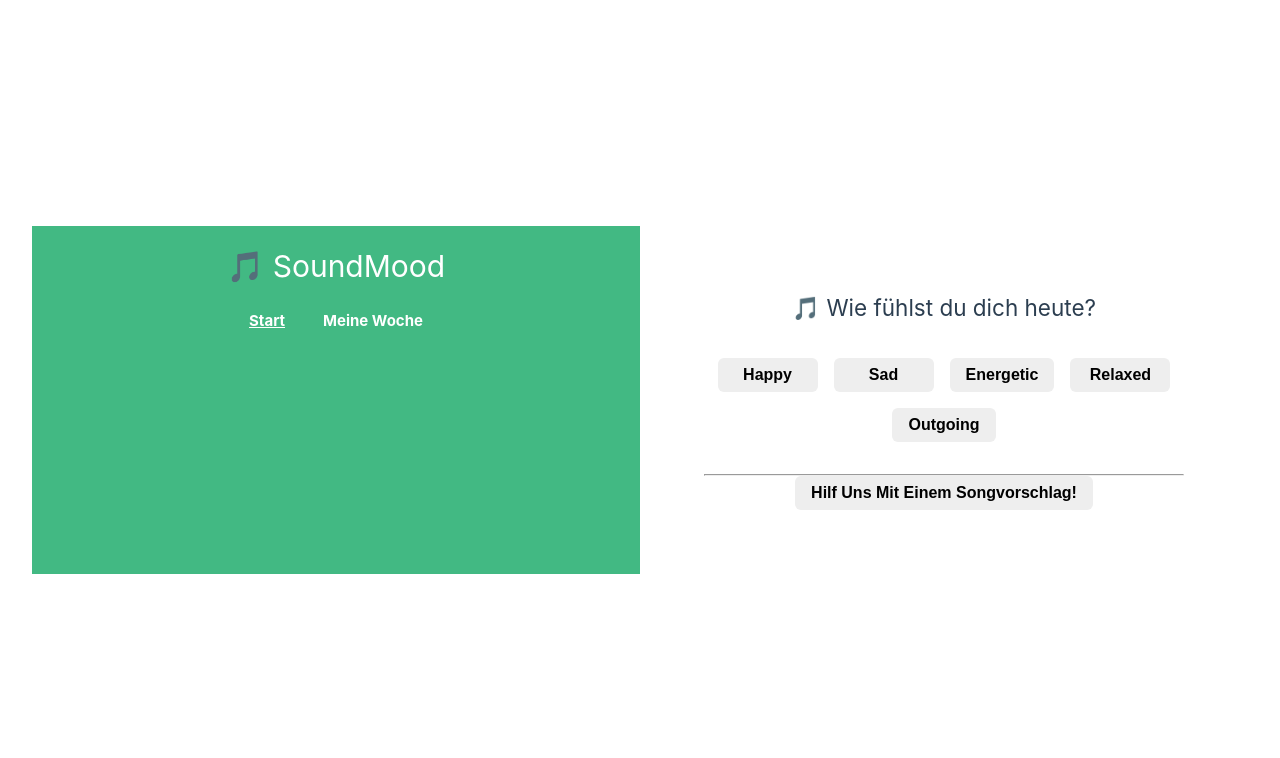
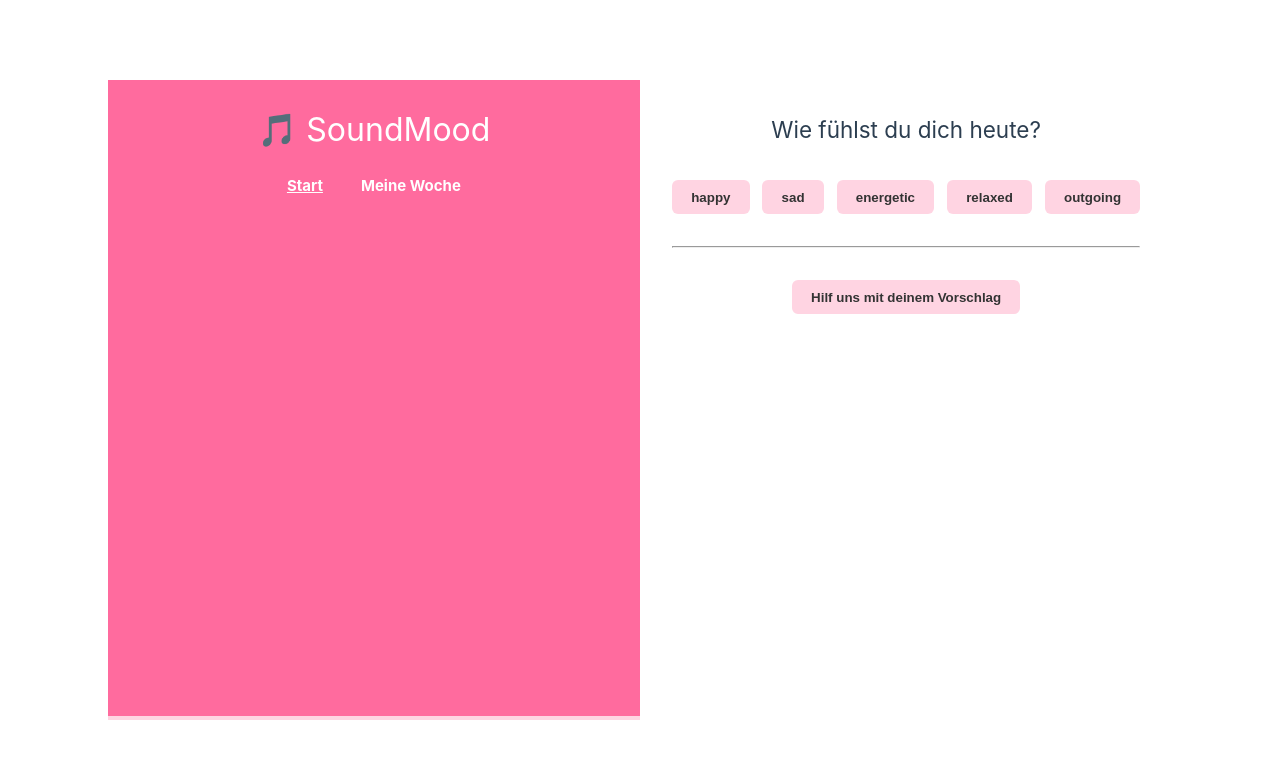
Before and after one commit to KamdemMarylove/Frontend-Soundmood, a Vue app: page / in a window 1280 px wide. Shown: the top 758 px of the page. Built offline with nearby package versions, Linux system fonts and the light colour scheme; the HTML template or start-up script is replaced by a standard one.

Commit message:
styling versuche2

```diff
--- a/src/App.vue
+++ b/src/App.vue
@@ -1,5 +1,5 @@
 <script setup lang="ts">
-import { RouterView, RouterLink } from 'vue-router'
+import { RouterLink, RouterView } from 'vue-router'
 </script>
 
 <template>
@@ -18,10 +18,16 @@ import { RouterView, RouterLink } from 'vue-router'
 
 <style scoped>
 header {
-  padding: 1rem;
-  background-color: #42b983;
+  background-color: #ff6b9e;
   color: white;
+  padding: 1.5rem 1rem;
   text-align: center;
+  border-bottom: 4px solid #ffd4e2;
+}
+
+h1 {
+  margin: 0;
+  font-size: 2rem;
 }
 
 nav {
@@ -33,8 +39,9 @@ nav {
 
 a {
   color: white;
+  font-weight: bold;
   text-decoration: none;
-  font-weight: bold;
+  transition: 0.2s;
 }
 
 a.router-link-exact-active {
@@ -43,5 +50,7 @@ a.router-link-exact-active {
 
 main {
   padding: 2rem;
+  background-color: #fff;
+  min-height: 80vh;
 }
 </style>
--- a/src/views/HomeView.vue
+++ b/src/views/HomeView.vue
@@ -15,36 +15,24 @@ const showForm = ref(false)
 const newSuggestion = ref({ title: '', artist: '' })
 const newSuggestionMood = ref('happy')
 
-// Songs passend zur Stimmung vom Backend holen
 const fetchSongsByMood = async () => {
   if (!selectedMood.value) return
   try {
-    const response = await fetch(`https://soundmood-webtech-6.onrender.com/songs?mood=${selectedMood.value}`)
-    const fetchedSongs = await response.json()
-    songs.value = fetchedSongs
-
-    if (fetchedSongs.length > 0) {
-      await saveMoodEntry(selectedMood.value, fetchedSongs[0])
+    const res = await fetch(`https://soundmood-webtech-6.onrender.com/songs?mood=${selectedMood.value}`)
+    const data = await res.json()
+    songs.value = data
+    if (data.length > 0) {
+      await fetch('https://soundmood-webtech-6.onrender.com/entries', {
+        method: 'POST',
+        headers: { 'Content-Type': 'application/json' },
+        body: JSON.stringify({ mood: selectedMood.value, song: data[0] })
+      })
     }
-  } catch (error) {
-    console.error('Fehler beim Laden der Songs:', error)
+  } catch (err) {
+    console.error('Fehler beim Laden:', err)
   }
 }
 
-// Stimmung + Song abspeichern
-const saveMoodEntry = async (mood: string, song: Song) => {
-  try {
-    await fetch('https://soundmood-webtech-6.onrender.com/entries', {
-      method: 'POST',
-      headers: { 'Content-Type': 'application/json' },
-      body: JSON.stringify({ mood, song })
-    })
-  } catch (error) {
-    console.error("Fehler beim Speichern des Mood-Entries:", error)
-  }
-}
-
-// Songvorschlag absenden
 const submitSuggestion = async () => {
   try {
     await fetch('https://soundmood-webtech-6.onrender.com/songs', {
@@ -56,121 +44,116 @@ const submitSuggestion = async () => {
         mood: newSuggestionMood.value
       })
     })
-    alert('Danke für deinen Vorschlag!')
+    alert('Vorschlag gespeichert!')
     newSuggestion.value = { title: '', artist: '' }
     newSuggestionMood.value = 'happy'
     showForm.value = false
-  } catch (error) {
-    console.error('Fehler beim Vorschlag-Senden:', error)
+  } catch (err) {
+    console.error('Fehler beim Senden:', err)
   }
 }
 </script>
 
 <template>
-  <div class="container">
-    <h2>🎵 Wie fühlst du dich heute?</h2>
+  <div class="home">
+    <h2>Wie fühlst du dich heute?</h2>
 
     <div class="button-group">
       <button
-        v-for="mood in moods"
-        :key="mood"
-        @click="selectedMood = mood; fetchSongsByMood()"
-        :class="{ active: selectedMood === mood }"
+        v-for="m in moods"
+        :key="m"
+        @click="selectedMood = m; fetchSongsByMood()"
+        :class="{ active: selectedMood === m }"
       >
-        {{ mood }}
+        {{ m }}
       </button>
     </div>
 
-    <section v-if="songs.length > 0">
-      <h3>🎧 Songs für "{{ selectedMood }}"</h3>
+    <div v-if="songs.length > 0">
+      <h3>Song-Vorschlag für "{{ selectedMood }}"</h3>
       <ul>
-        <li v-for="song in songs" :key="song.title">
-          {{ song.title }} von {{ song.artist }}
+        <li v-for="s in songs" :key="s.title">
+          🎶 {{ s.title }} – {{ s.artist }}
         </li>
       </ul>
-    </section>
+    </div>
 
-    <p v-else-if="selectedMood">Keine Songs gefunden für "{{ selectedMood }}".</p>
+    <p v-else-if="selectedMood">Keine Songs für "{{ selectedMood }}" gefunden.</p>
 
     <hr />
 
-    <section>
-      <button @click="showForm = !showForm">
-        {{ showForm ? 'Abbrechen' : 'Hilf uns mit einem Songvorschlag!' }}
+    <button class="suggest-button" @click="showForm = !showForm">
+      {{ showForm ? 'Abbrechen' : 'Hilf uns mit deinem Vorschlag' }}
     </button>
 
     <form v-if="showForm" @submit.prevent="submitSuggestion">
       <input v-model="newSuggestion.title" placeholder="Songtitel" required />
       <input v-model="newSuggestion.artist" placeholder="Künstler" required />
       <select v-model="newSuggestionMood">
-          <option v-for="m in moods" :key="m" :value="m">{{ m }}</option>
+        <option v-for="m in moods" :key="m">{{ m }}</option>
       </select>
       <button type="submit">Absenden</button>
     </form>
-    </section>
   </div>
 </template>
 
 <style scoped>
-.container {
-  max-width: 800px;
-  margin: 0 auto;
-  padding: 2rem;
+.home {
   text-align: center;
+  max-width: 700px;
+  margin: auto;
 }
 
 .button-group {
   display: flex;
+  justify-content: center;
   flex-wrap: wrap;
-  gap: 1rem;
-  justify-content: center;
+  gap: 0.8rem;
   margin: 2rem 0;
 }
 
 button {
-  padding: 0.5rem 1rem;
-  font-size: 1rem;
+  padding: 0.6rem 1.2rem;
   border: none;
   border-radius: 6px;
-  background-color: #eee;
+  font-weight: bold;
+  background-color: #ffd4e2;
+  color: #333;
   cursor: pointer;
   transition: 0.2s;
-  min-width: 100px;
-  font-weight: bold;
-  text-transform: capitalize;
 }
 
 button.active {
-  background-color: #00c3ff;
+  background-color: #ff6b9e;
   color: white;
 }
 
 button:hover {
-  background-color: #ccc;
+  background-color: #ff8cb7;
+}
+
+.suggest-button {
+  margin-top: 2rem;
 }
 
 form {
-  margin-top: 1rem;
   display: flex;
   flex-direction: column;
   gap: 0.5rem;
+  margin-top: 1rem;
   align-items: center;
 }
 
 input, select {
   padding: 0.5rem;
   width: 250px;
-  font-size: 1rem;
+  border-radius: 4px;
+  border: 1px solid #ccc;
 }
 
 ul {
+  margin-top: 1rem;
   list-style: none;
   padding: 0;
-  font-size: 1.1rem;
-  margin-top: 1rem;
-}
-
-li {
-  margin-bottom: 0.5rem;
 }
 </style>
```
Lines whose indentation alone changed are shown as unchanged.
